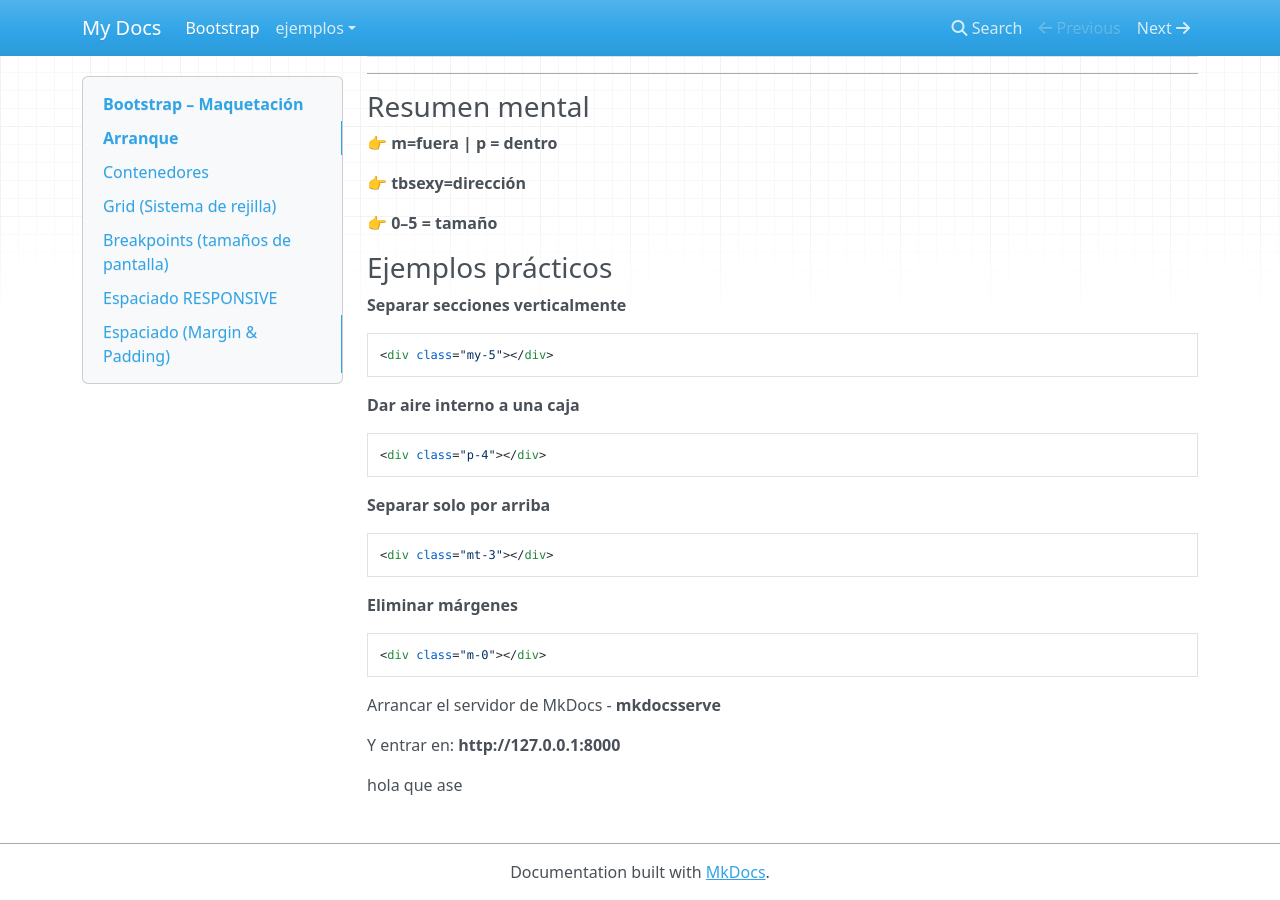
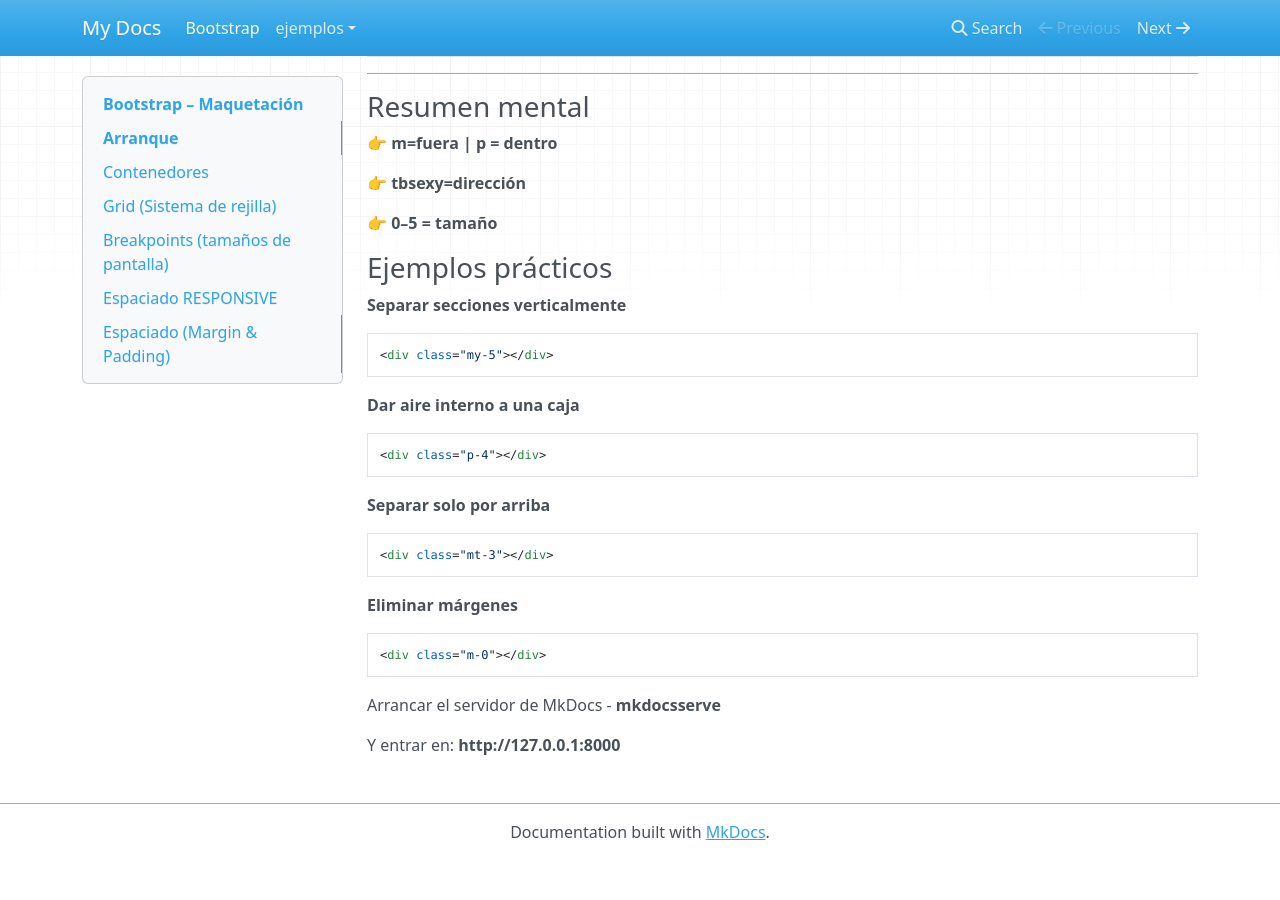
Before and after one commit to jesgutsan/bootstrap, an MkDocs documentation site: the page built from docs/index.md, in a window 1280 px wide and 900 px high, scrolled down 4222 px. Built offline with MkDocs 1.6.1, drawn with Linux system fonts in a browser that asks for light colours; nearby versions of some CDN libraries; after the commit the page ends 5082 px from its top, so only the background shows below that.

Commit message:
mensaje de commit

```diff
--- a/docs/index.md
+++ b/docs/index.md
@@ -231,5 +231,3 @@ Separar IZQUIERDA y DERECHA
 Arrancar el servidor de MkDocs - **mkdocsserve**
 
 Y entrar en: **http://127.0.0.1:8000**
-
-hola que ase
```
